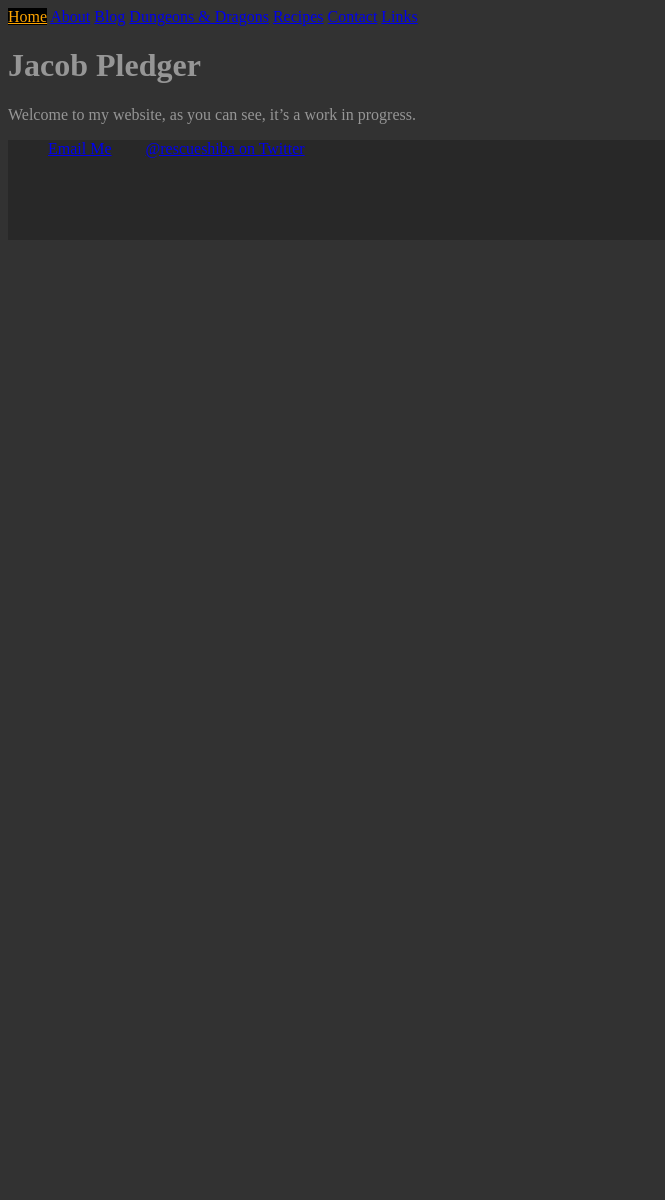
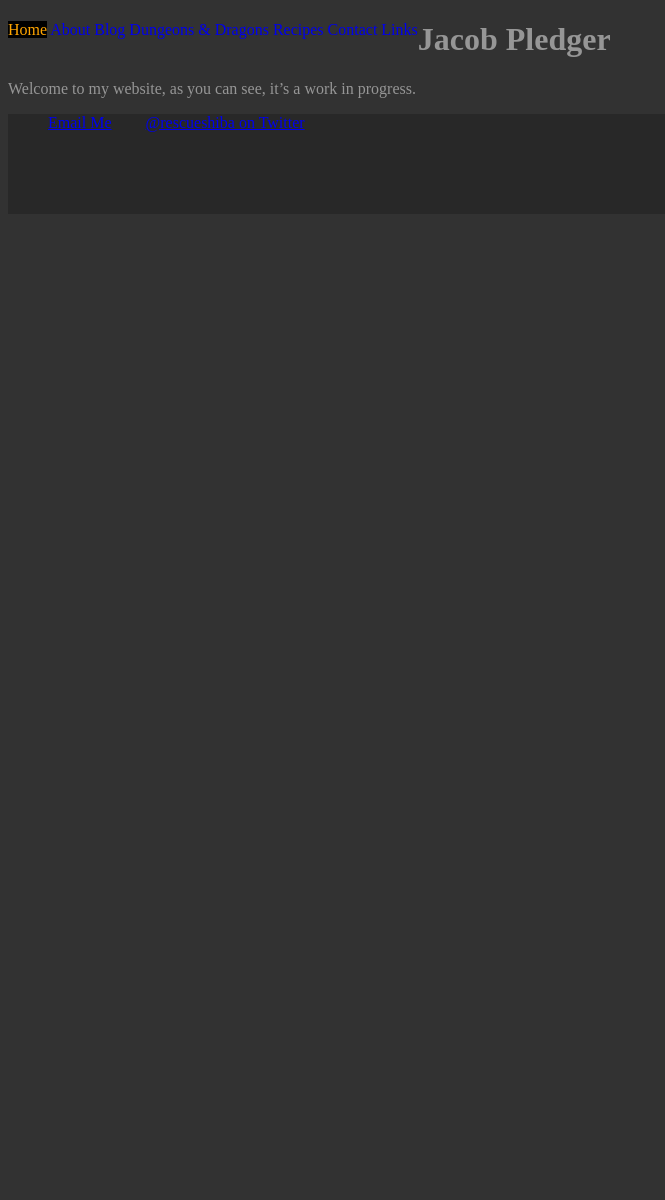
Before and after one commit to jacobpledger/website, a Jekyll site: the page built from index.md, in a window 1280 px wide. Shown: the whole page, without its empty margins (0-665 px from the left). Built offline with Jekyll 4.4.1, drawn with Linux system fonts in a browser that asks for light colours.

Commit message:
try and fix nav styling

```diff
--- a/_sass/main.scss
+++ b/_sass/main.scss
@@ -16,20 +16,17 @@
 
 nav {
   background-color: transparent;
+  color: whitesmoke;
+  list-style: none;
+  float: left;
+  a:link {
+      text-decoration: none;
+  }
 
   &::after {
     content: "";
     clear: both;
     display: table;
-  }
-}
-
-.navigation{
-  color: whitesmoke;
-  list-style: none;
-  float: left;
-  a:link {
-      text-decoration: none;
   }
 }
 
```
